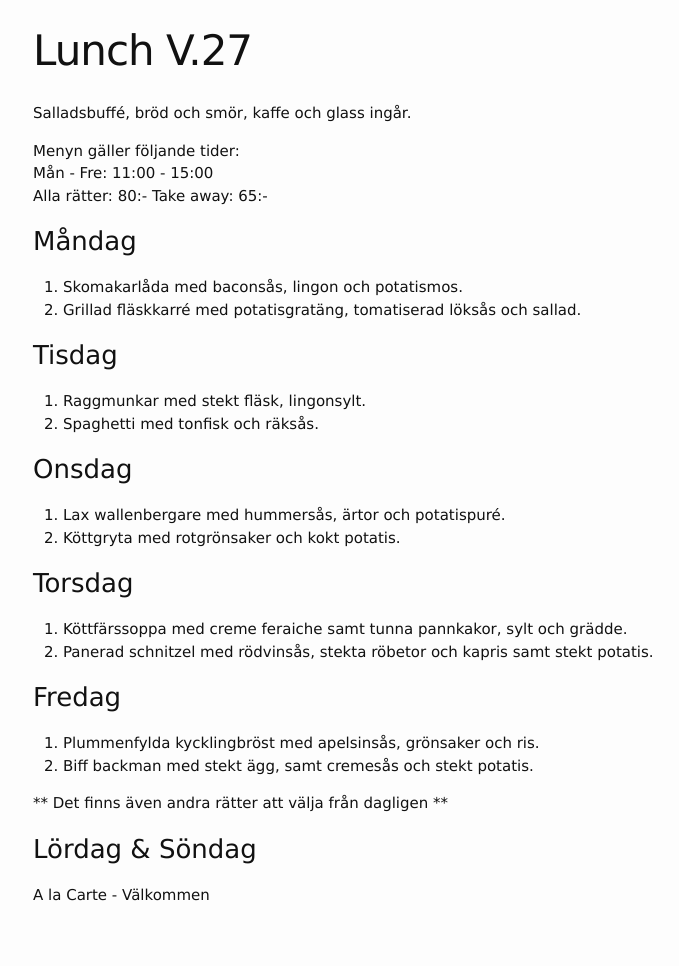
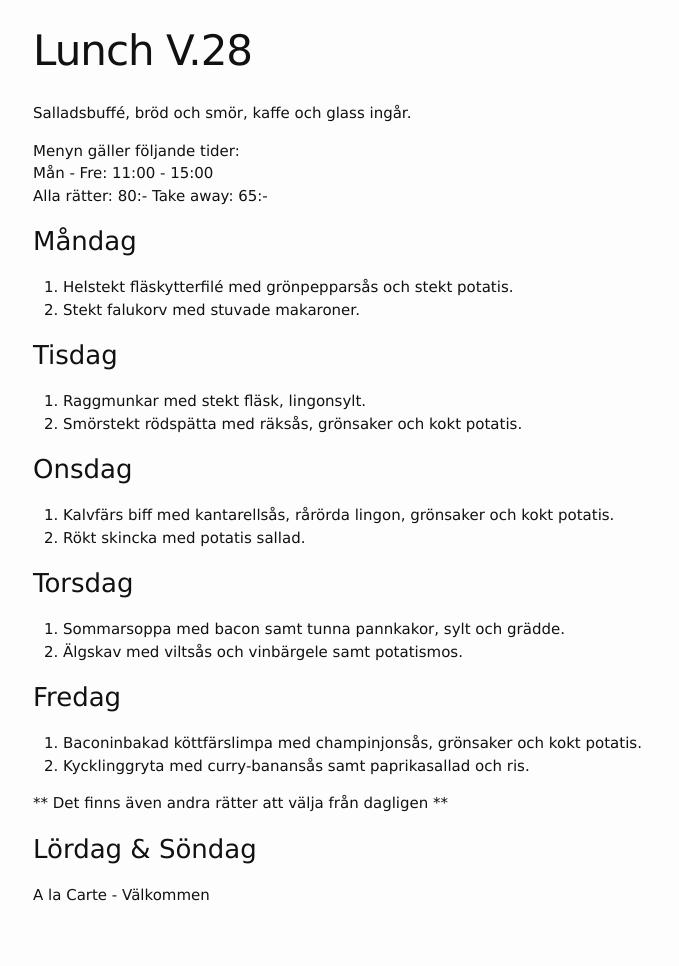
Before and after one commit to FarInn62/farinn62.github.io, a Jekyll site: the page built from lunch.md, in a window 1280 px wide. Shown: the whole page, without its empty margins (237-916 px from the left). Built offline with Jekyll 4.4.1, drawn with Linux system fonts in a browser that asks for light colours.

Commit message:
Update lunch.md

```diff
--- a/lunch.md
+++ b/lunch.md
@@ -1,6 +1,6 @@
 ---
 layout: foodmenu
-title: Lunch V.27
+title: Lunch V.28
 permalink: /lunch/
 published: true
 ---
@@ -12,29 +12,29 @@ Alla rätter: 80:- Take away: 65:-
 
 ### Måndag
 
-1. Skomakarlåda med baconsås, lingon och potatismos.
-2. Grillad fläskkarré med potatisgratäng, tomatiserad löksås och sallad.
+1. Helstekt fläskytterfilé med grönpepparsås och stekt potatis.
+2. Stekt falukorv med stuvade makaroner.
 
 ### Tisdag
 
 1. Raggmunkar med stekt fläsk, lingonsylt.
-2. Spaghetti med tonfisk och räksås.
+2. Smörstekt rödspätta med räksås, grönsaker och kokt potatis.
 
 
 ### Onsdag
 
-1. Lax wallenbergare med hummersås, ärtor och potatispuré.
-2. Köttgryta med rotgrönsaker och kokt potatis.
+1. Kalvfärs biff med kantarellsås, rårörda lingon, grönsaker och kokt potatis.
+2. Rökt skincka med potatis sallad.
 
 ### Torsdag
 
-1. Köttfärssoppa med creme feraiche samt tunna pannkakor, sylt och grädde.
-2. Panerad schnitzel med rödvinsås, stekta röbetor och kapris samt stekt potatis.
+1. Sommarsoppa med bacon samt tunna pannkakor, sylt och grädde.
+2. Älgskav med viltsås och vinbärgele samt potatismos.
 
 ### Fredag
 
-1. Plummenfylda kycklingbröst med apelsinsås, grönsaker och ris.
-2. Biff backman med stekt ägg, samt cremesås och stekt potatis.
+1. Baconinbakad köttfärslimpa med champinjonsås, grönsaker och kokt potatis.
+2. Kycklinggryta med curry-banansås samt paprikasallad och ris.
 
 ** Det finns även andra rätter att välja från dagligen **
 
```
